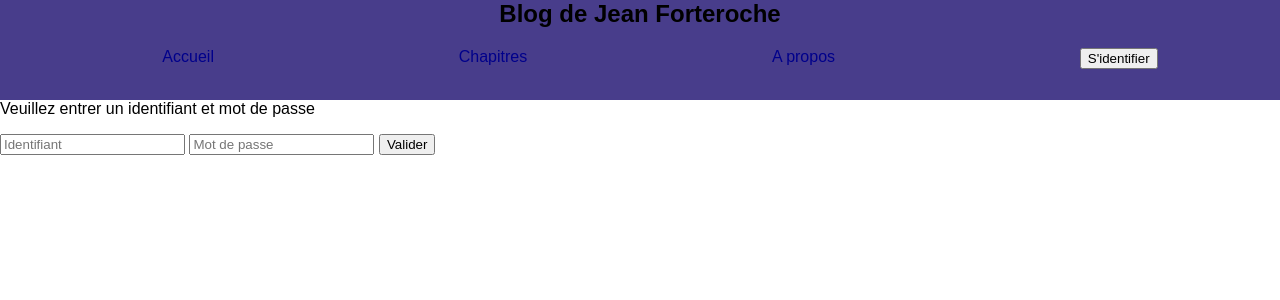
After one commit to RaphaelStn/p4_stacino_raphael, a PHP site: page /connexion.php in a window 1280 px wide. The commit adds this page. Shown: the top 300 px of the page. Run offline with PHP 8.4, Linux system fonts and the light colour scheme.

Commit message:
avancee mineur

```diff
--- a/assests/style.css
+++ b/assests/style.css
@@ -36,7 +36,7 @@ header a:visited {
 .billets-div {
     border-width: medium;
     border: solid;
-    border-radius: 2px;
+    border-radius: 10px;
 }
 .contenu-billets {
     text-align: justify;
--- /dev/null
+++ b/connexion.php
@@ -0,0 +1,23 @@
+<!DOCTYPE html>
+<html lang='fr'>
+<head>
+    <meta charset="utf-8">
+    <meta name="description" content="Blog de Jean Forteroche, auteur et écrivain.">
+    <meta name="viewport" content="width=device-width,initial-scale=1,shrink-to-fit=no" />
+    <title>Blog de Jean Forteroche</title>
+    <link href="./assests/style.css" rel="stylesheet">
+<body>
+<header>
+    <?php include('./includes/header.php'); ?>
+</header>
+
+<p>Veuillez entrer un identifiant et mot de passe</p>
+    <form action="admin.php" method="post">
+        <p>
+        <input type="text" placeholder="Identifiant" name="identifiant"/>
+        <input type="password" placeholder="Mot de passe" name="mot_de_passe" />
+        <input type="submit" value="Valider" />
+        </p>
+    </form>
+    </body>
+</html>
--- a/includes/header.php
+++ b/includes/header.php
@@ -2,15 +2,20 @@
     <div class="element_menu">
         <h1> Blog de Jean Forteroche</h1>
         <ul>
-            <li><a href="index.php">Accueil</a></li>
-            <li><a href="chapitre.php">Chapitres</a></li>
-            <li><a href="about.php">A propos</a></li>
             <li>
-                <form action="admin.php" method="post">
-                <input type="text" placeholder="identifiant" name="identifiant"/>
-                <input type="password" placeholder="Mot de Passe" name="mot_de_passe" />
-                <input type="submit" value="S'identifier" />
-        </form>
+                <a href="index.php">Accueil</a>
+            </li>
+            <li>
+                <a href="chapitre.php">Chapitres</a>
+            </li>
+            <li>
+                <a href="about.php">A propos</a>
+            </li>
+            <li>
+                <form action="connexion.php" method="post">
+                    <input type="submit" value="S'identifier" />
+                </form>
+            </li>
         </ul>
     </div>
 </nav>
```
Also changed, not shown: admin.php (+23 -3 lines), index.php (+7 -2 lines).
